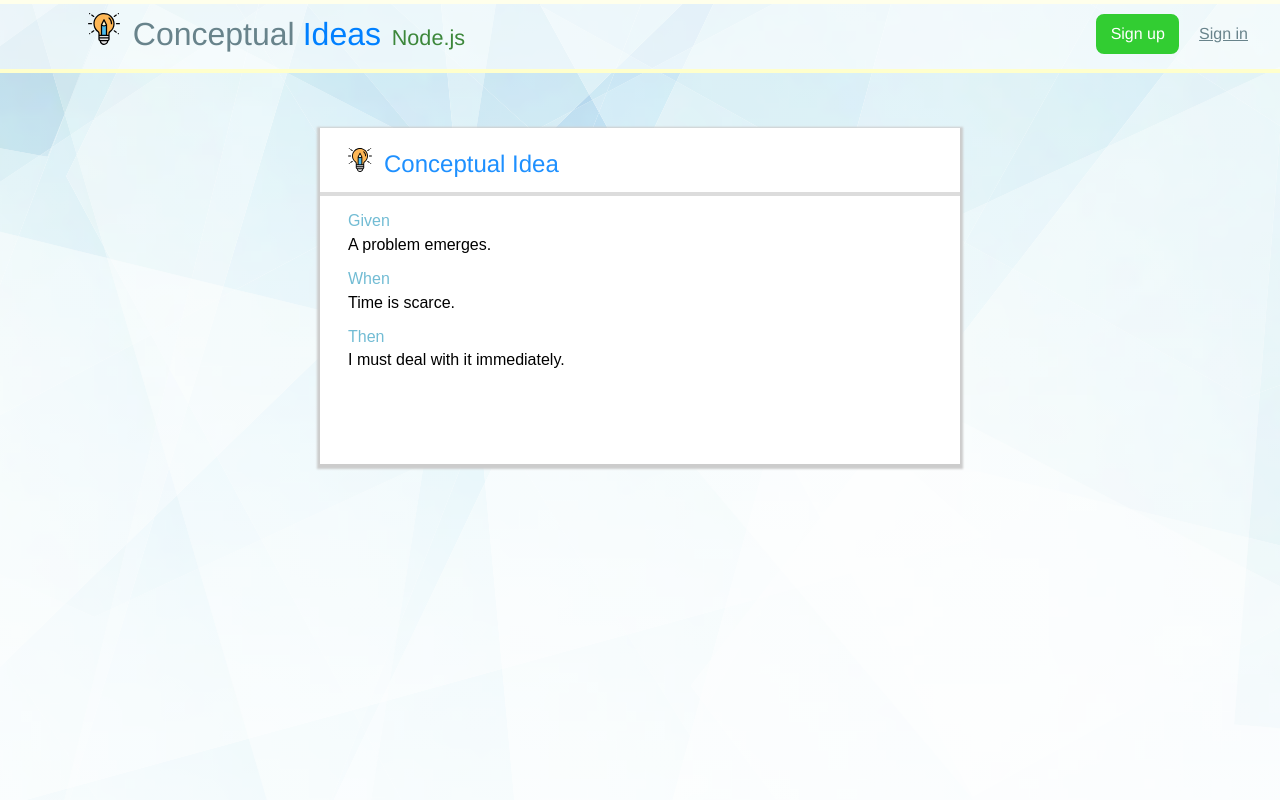
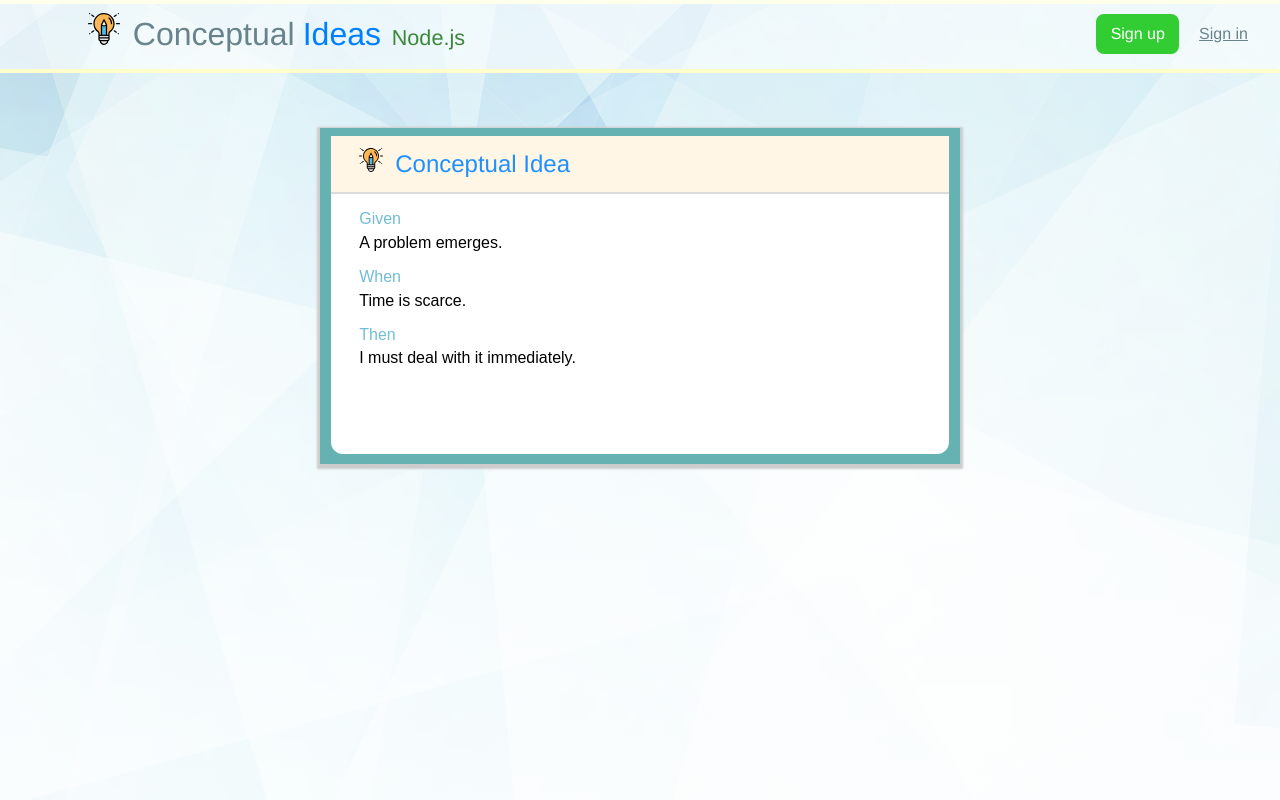
Before and after one commit to kyotee/Conceptual_Ideas_Node_JS, a React (Create React App) app in the folder views/: page /user_stories in a window 1280 px wide. Shown: the top 800 px of the page. Built offline with nearby package versions, Linux system fonts and the light colour scheme.

Commit message:
ux user story work

```diff
--- a/views/src/javascripts/ui/user_stories.js
+++ b/views/src/javascripts/ui/user_stories.js
@@ -8,6 +8,7 @@ class UserStories extends Component {
 	render() {
 		return (
 			<div className="user-story">
+				<div className="user-story-container">
 					<div className="title-container">
 						<div className="title-image"></div>
 						<p className="title">Conceptual Idea</p>
@@ -22,6 +23,7 @@ class UserStories extends Component {
 						<p>I must deal with it immediately.</p>
 					</div>
 				</div>
+			</div>
 		)
 	}
 }
--- a/views/src/stylesheets/user_stories.scss
+++ b/views/src/stylesheets/user_stories.scss
@@ -12,11 +12,21 @@
     -webkit-box-shadow: 0.25px 2px 2px 3px #ccc;
     -moz-box-shadow: 0.25px 2px 2px 3px #ccc;
     box-shadow: 0.25px 2px 2px 3px #ccc;
-    padding: 0.5em 0 0.5em 0
+    padding: 0.5em 0 0.5em 0;
+    background-color: #66b2b2
+}
+
+.user-story-container {
+	width: 96.5%;
+	background-color: white;
+	margin: auto;
+	height: 19.9em;
+	border-radius: 0.75em
 }
 
 .title-container {
-	padding: 0 1.75em 0 1.75em
+	padding: 0 1.75em 0 1.75em;
+	background-color: #fff6e5
 }
 
 .title-image {
@@ -38,7 +48,7 @@
 }
 
 .title-line {
-	border-top: 0.25em solid #DCDCDC
+	border-top: 0.15em solid #DCDCDC
 }
 
 .story-body {
```
Lines whose indentation alone changed are shown as unchanged.
